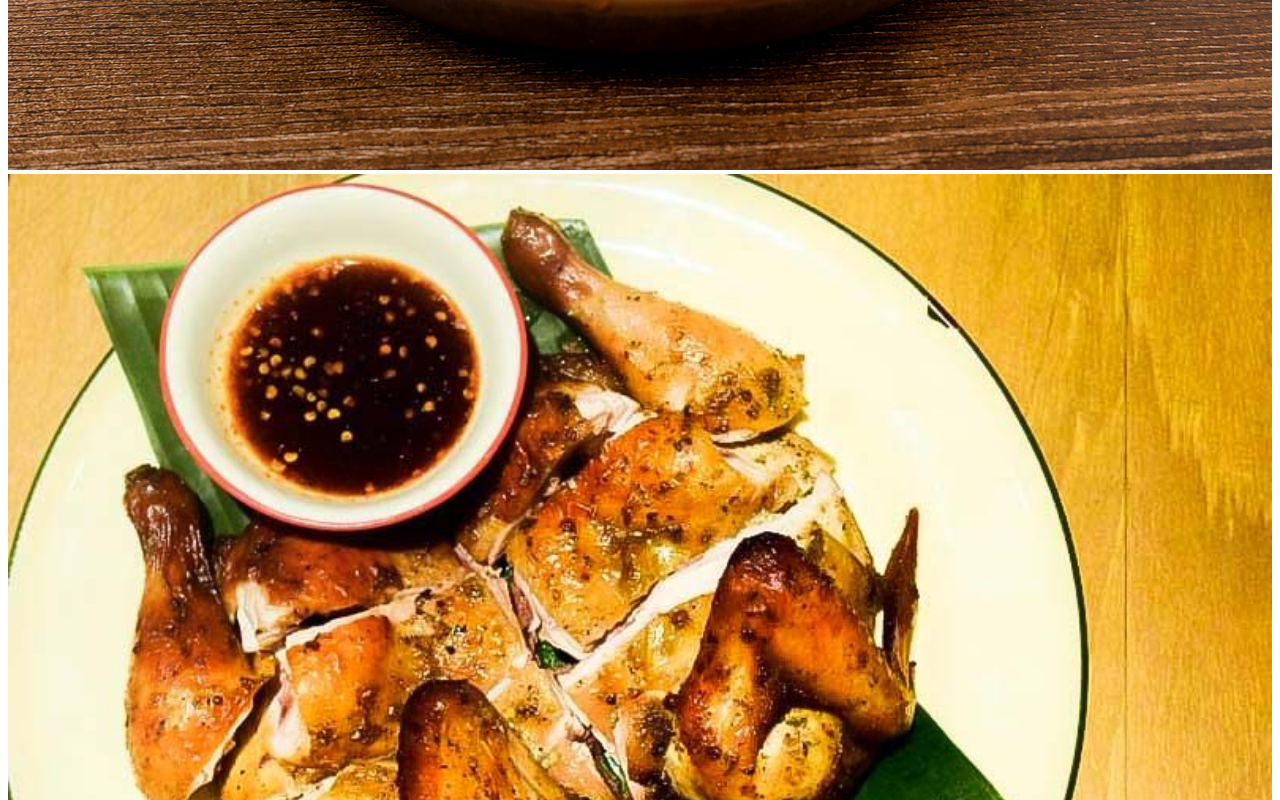
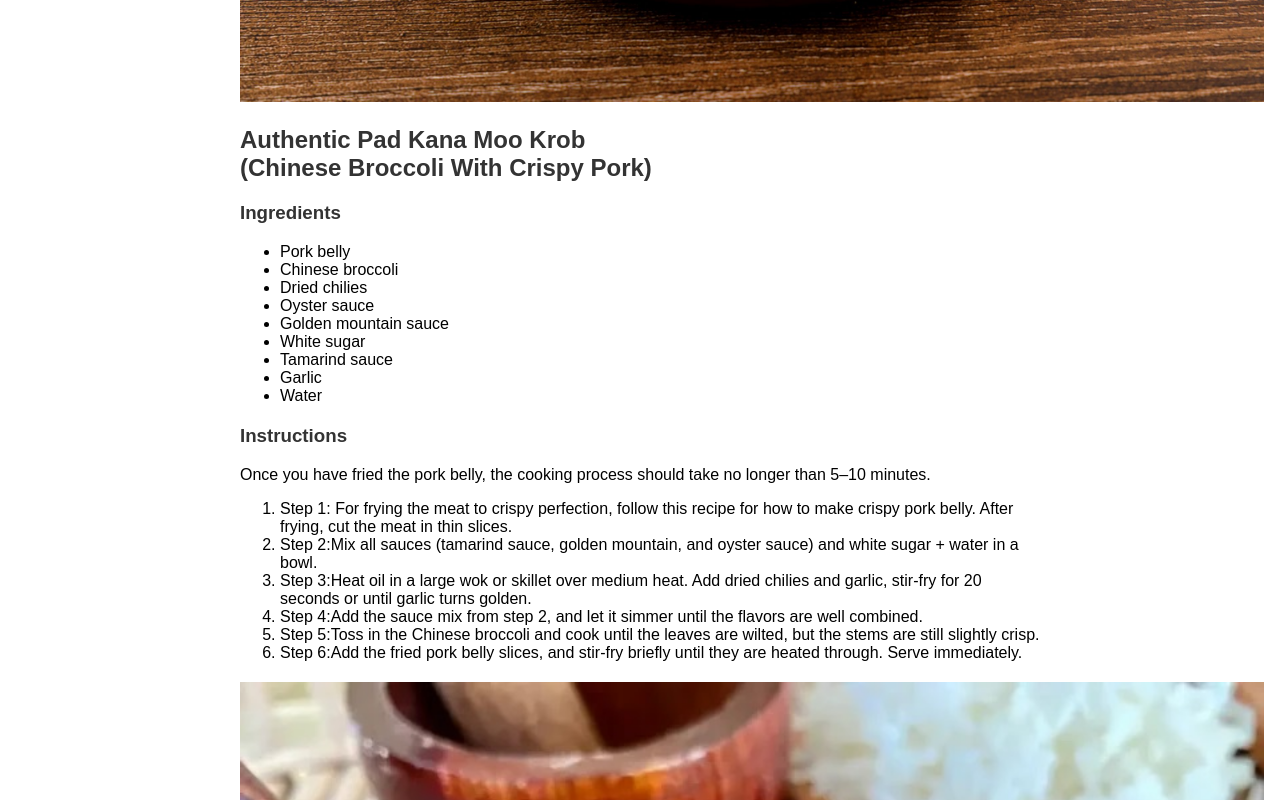
Before and after one commit to kjejac/terraform-beginner-bootcamp-2023, a plain HTML site: page public/food/index.html in a window 1280 px wide. Shown: the part 680-1480 px from the top of the page. Drawn offline with Linux system fonts and the light colour scheme.

Commit message:
#60 added more content

```diff
--- a/public/food/index.html
+++ b/public/food/index.html
@@ -4,12 +4,106 @@
 <head>
     <meta charset="UTF-8">
     <meta name="viewport" content="width=device-width, initial-scale=1.0">
-    <title>Food pictures</title>
+    <title>Authentic Pad Kana Moo Krob</title>
+    <style>
+        body {
+            font-family: Arial, sans-serif;
+            max-width: 800px;
+            margin: 0 auto;
+            padding: 20px;
+        }
+
+        h1,
+        h2,
+        h3 {
+            color: #333;
+        }
+
+        .recipe {
+            margin-bottom: 30px;
+        }
+
+        .ingredients,
+        .instructions {
+            margin-bottom: 20px;
+        }
+    </style>
 </head>
 
 <body>
-    <img src="./assets/phad-kana-moo-krobกรอบ.jpg" width="100%">
-    <img src="./assets/Un-Yang-Kor-Dai.jpg" width="100%">
+    <header>
+        <h1>Pad Kana Moo Krob</h1>
+    </header>
+
+    <section class="recipe">
+        <img src="assets/phad-kana-moo-krobกรอบ.jpg" width="1024px">
+        <br>
+        <h2>Authentic Pad Kana Moo Krob <br> (Chinese Broccoli With Crispy
+            Pork)</h2>
+
+        <div class="ingredients">
+            <h3>Ingredients</h3>
+            <ul>
+                <li>Pork belly</li>
+                <li>Chinese broccoli</li>
+                <li>Dried chilies</li>
+                <li>Oyster sauce</li>
+                <li>Golden mountain sauce</li>
+                <li>White sugar</li>
+                <li>Tamarind sauce</li>
+                <li>Garlic</li>
+                <li>Water</li>
+            </ul>
+        </div>
+
+        <div class="instructions">
+            <h3>Instructions</h3>
+            Once you have fried the pork belly, the cooking process should take no longer than 5–10 minutes.
+            <ol>
+                <li>
+                    <bold>Step 1:</bold> For frying the meat to crispy perfection, follow this recipe for how to make crispy
+                    pork
+                    belly. After frying, cut the meat in thin slices.
+                </li>
+                <li>
+                    <bold>Step 2:</bold>Mix all sauces (tamarind sauce, golden mountain, and oyster sauce) and white sugar +
+                    water in a
+                    bowl.
+                </li>
+                <li>
+                    <bold>Step 3:</bold>Heat oil in a large wok or skillet over medium heat. Add dried chilies and garlic,
+                    stir-fry for 20
+                    seconds or until garlic turns golden.
+                </li>
+                <li>
+                    <bold>Step 4:</bold>Add the sauce mix from step 2, and let it simmer until the flavors are well
+                    combined.
+                </li>
+                <li>
+                    <bold>Step 5:</bold>Toss in the Chinese broccoli and cook until the leaves are wilted, but the stems are
+                    still slightly
+                    crisp.
+                </li>
+                <li>
+                    <bold>Step 6:</bold>Add the fried pork belly slices, and stir-fry briefly until they are heated through.
+                    Serve
+                    immediately.
+                </li>
+            </ol>
+        </div>
+
+        <img src="assets/fried-pork-belly-on-a-fork.jpg" alt="Recipe Image" width="1024">
+
+        <h3>How to serve</h3>
+        Serve with steamed rice, such as jasmine rice. Place a serving of rice on a plate and add a generous portion of
+        the stir-fry to it.
+    </section>
+
+    <footer>
+        <p>This recipe have been copied from <a href="https://hungryinthailand.com/recipe/pad-kana-moo-krob/"
+                target="_blank">hungryinthailand</a></p>
+    </footer>
+
 </body>
 
 </html>
```
Also changed, not shown: public/nature/index.html (+21 -4 lines), public/food/assets/Un-Yang-Kor-Dai.jpg (deleted), public/food/assets/fried-pork-belly-on-a-fork.jpg (added), 3 other files.
